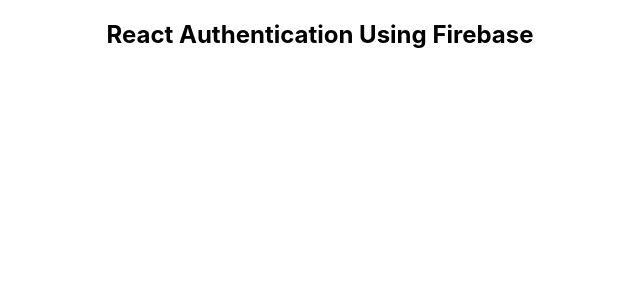
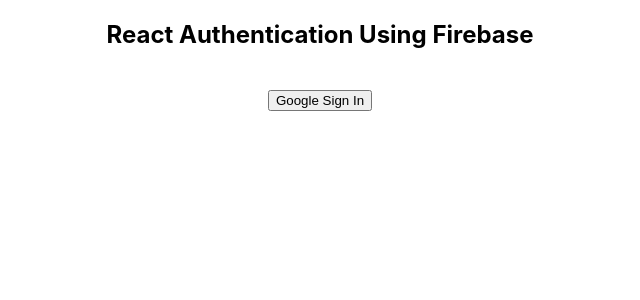
Before and after one commit to bishnunathbd/fire-auth11, a React (Create React App) app: page / in a window 1280 px wide. Shown: the top 300 px of the page, without its empty margins (320-960 px from the left). Built offline with nearby package versions, Linux system fonts and the light colour scheme; no server answers.

Commit message:
41-6-sign in with google

```diff
--- a/src/App.js
+++ b/src/App.js
@@ -6,9 +6,22 @@
 firebase.initializeApp(firebaseConfig);
 
 function App() {
+
+  // Google sign in
+  const googleProvider = new firebase.auth.GoogleAuthProvider();
+  const handleGoogleSignIn = () => {
+    firebase.auth().signInWithPopup(googleProvider)
+    .then(res => {
+      const {displayName, photoURL, email} = res.user;
+      console.log(displayName, photoURL, email);
+    })
+  }
+
   return (
     <div className="App">
       <h2>React Authentication Using Firebase</h2>
+      <br/>
+      <button onClick={handleGoogleSignIn}>Google Sign In</button>
     </div>
   );
 }
```
Also changed, not shown: 1 other file (tests, documents, lock files or other folders).
